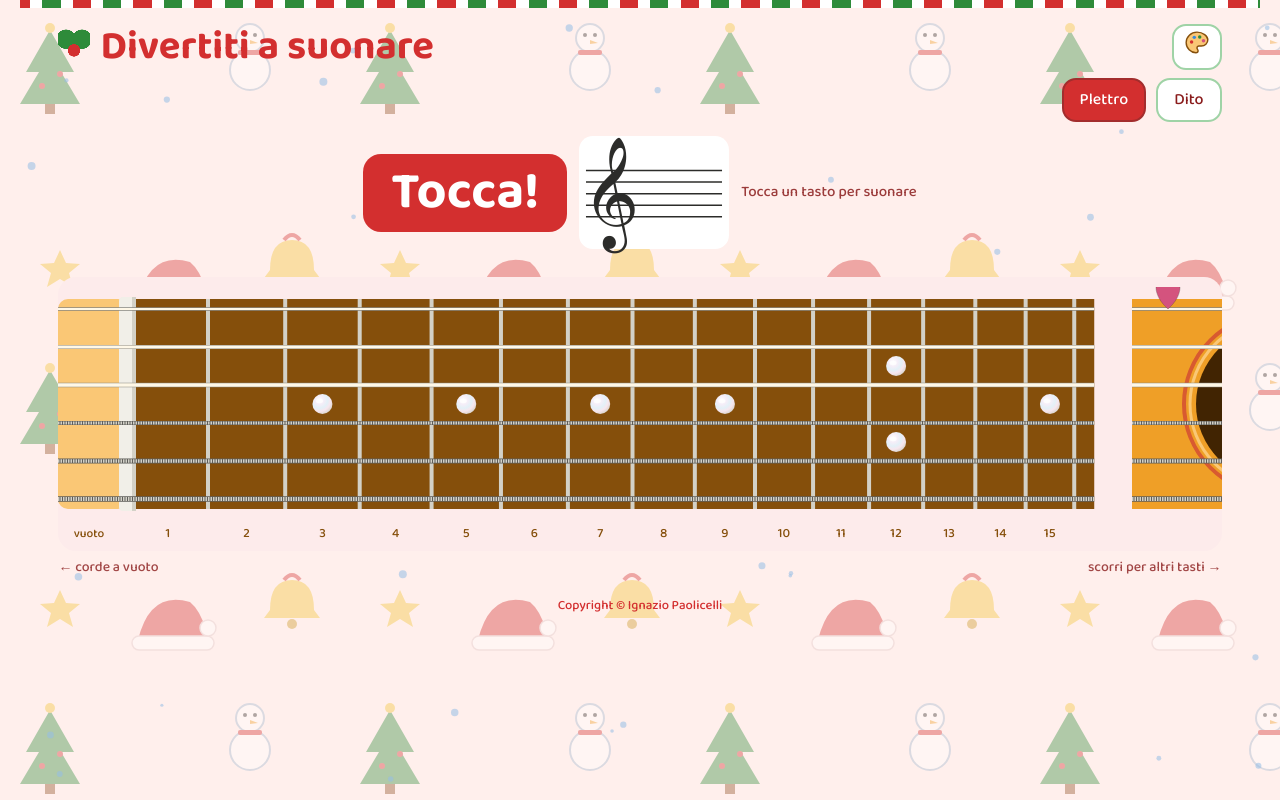
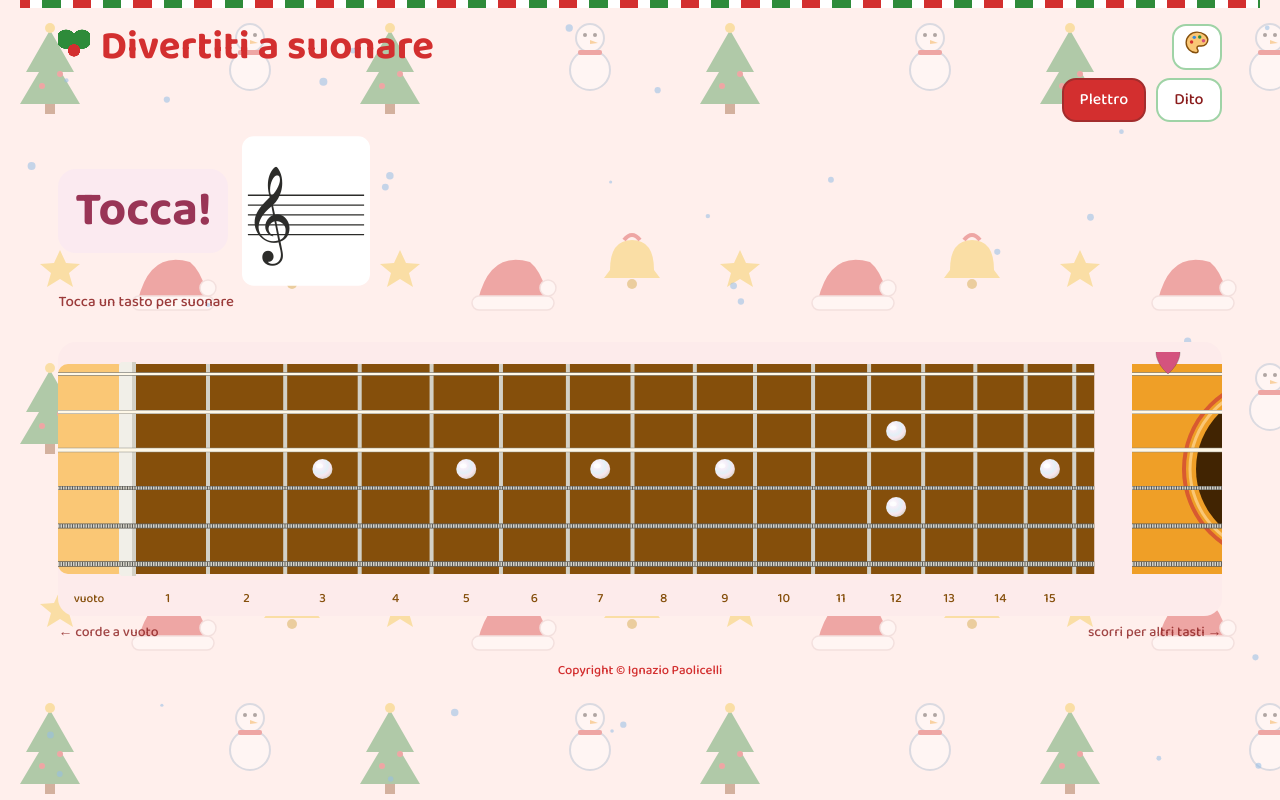
Before and after one commit to Rhk93/Prova-a-suonare-, a plain HTML site: page index.html in a window 1280 px wide. Drawn offline with Linux system fonts and the light colour scheme.

Commit message:
Add files via upload

```diff
--- a/index.html
+++ b/index.html
@@ -19,7 +19,7 @@
 body.neve #sn{display:block}
 body.neve #set{border-color:#D32F2F}
 body.neve .sel{background:#D32F2F;color:#FFFFFF;border-color:#A32D2D}
-body.neve #big{background:#D32F2F;color:#FFFFFF!important}
+body.neve #big{width:170px;height:84px;display:flex;align-items:center;justify-content:center;white-space:nowrap;font-size:48px;font-weight:700;color:#993556;background:#FBEAF0;border-radius:18px;transition:transform .15s}
 body.neve h1::before{content:'';display:inline-block;width:.8em;height:.8em;margin-right:.25em;vertical-align:-.05em;background:radial-gradient(circle at 50% 70%,#D32F2F 0 22%,transparent 23%),radial-gradient(circle at 25% 35%,#2E8B3A 0 30%,transparent 31%),radial-gradient(circle at 75% 35%,#2E8B3A 0 30%,transparent 31%)}
 body.neve footer{color:#D32F2F;opacity:1}
 main{position:relative;z-index:1}
@@ -31,10 +31,10 @@ h1{margin:0;font-size:clamp(26px,5vw,40px);line-height:1.05;color:var(--acc);fon
 button{font:inherit;color:var(--ink);background:var(--card);border:2px solid var(--line);border-radius:14px;min-height:44px;padding:4px 16px;cursor:pointer}
 button:focus-visible,input:focus-visible{outline:3px solid var(--acc);outline-offset:2px}
 .sel{background:#FBEAF0;color:#993556;border-color:var(--acc)}
-#nota{display:flex;align-items:center;justify-content:center;gap:12px;margin:14px 0;min-height:70px;flex-wrap:wrap}
+#nota{display:grid;grid-template-columns:170px 128px;grid-template-rows:150px 24px;gap:4px 14px;align-items:center;justify-content:start;margin:14px 0}
 #big{font-size:clamp(36px,8vw,52px);font-weight:700;color:#993556;background:#FBEAF0;border-radius:18px;padding:0 28px;transition:transform .15s}
 .pop{transform:scale(1.18)}
-#info{font-size:15px;opacity:.85}
+#info{grid-column:1/3;height:24px;line-height:24px;white-space:nowrap;overflow:hidden;font-size:15px;opacity:.85}
 #box{margin-top:28px;display:flex;border-radius:18px;background:var(--soft);padding:10px 0;overflow:hidden}
 #wrap{flex:1;overflow-x:auto;-webkit-overflow-scrolling:touch}
 .hint{display:flex;justify-content:space-between;font-size:14px;margin-top:6px;opacity:.8}
@@ -61,7 +61,7 @@ footer{text-align:center;font-size:13px;opacity:.7;margin-top:18px}
 <div class="row" id="cols"><b>Colore del plettro</b></div>
 <label class="ck"><input type="checkbox" id="lab" checked> Nome della nota sul tasto</label>
 </div>
-<div id="nota"><span id="big">Tocca!</span><svg id="stf" viewBox="0 50 130 98" width="150" height="113" style="overflow:visible" aria-label="La nota sul pentagramma"></svg><span id="info">Tocca un tasto per suonare</span></div>
+<div id="nota"><span id="big">Tocca!</span><svg id="stf" viewBox="0 20 130 152" width="128" height="150" aria-label="La nota sul pentagramma"></svg><span id="info">Tocca un tasto per suonare</span></div>
 <div id="box"><div id="wrap"><svg id="fb" width="1100" height="250" style="display:block"></svg></div><svg id="pn" width="90" height="250" style="display:block;flex:none"></svg></div>
 <div class="hint"><span>← corde a vuoto</span><span>scorri per altri tasti →</span></div>
 <footer>Copyright © Ignazio Paolicelli</footer>
@@ -139,7 +139,7 @@ let ctx;
 function play(m){try{ctx=ctx||new (window.AudioContext||window.webkitAudioContext)();if(ctx.state==='suspended')ctx.resume();const f=440*Math.pow(2,(m-69)/12),sr=ctx.sampleRate,len=Math.floor(sr*2.5),b=ctx.createBuffer(1,len,sr),d=b.getChannelData(0),p=Math.round(sr/f),r=new Float32Array(p);for(let i=0;i<p;i++)r[i]=Math.random()*2-1;for(let i=0;i<len;i++){const j=i%p,n=(j+1)%p;d[i]=r[j];r[j]=(r[j]+r[n])*0.497}const s=ctx.createBufferSource();s.buffer=b;s.connect(ctx.destination);s.start()}catch(e){}}
 const big=document.getElementById('big'),info=document.getElementById('info'),stf=document.getElementById('stf');
 const STP=[0,0,1,1,2,3,3,4,4,5,5,6],SH=[0,1,0,1,0,0,1,0,1,0,1,0];
-function staff(m,c){const B=120,K=5;let h='',y0=B-70,y1=B+28;for(let k=0;k<5;k++)h+='<line x1="6" x2="124" y1="'+(B-k*10)+'" y2="'+(B-k*10)+'" stroke="#2C2C2A" stroke-width="1.3"/>';h+='<text x="10" y="'+(B+9)+'" font-size="58" fill="#2C2C2A" font-family="Noto Music,Bravura,Segoe UI Symbol,serif">\u{1D11E}</text>';if(m!=null){const w=m+12,pc=w%12,pos=(Math.floor(w/12)-1)*7+STP[pc]-30,y=B-pos*K,x=80;for(let q=-2;q>=pos;q-=2)h+='<line x1="'+(x-13)+'" x2="'+(x+13)+'" y1="'+(B-q*K)+'" y2="'+(B-q*K)+'" stroke="#2C2C2A" stroke-width="1.3"/>';for(let q=10;q<=pos;q+=2)h+='<line x1="'+(x-13)+'" x2="'+(x+13)+'" y1="'+(B-q*K)+'" y2="'+(B-q*K)+'" stroke="#2C2C2A" stroke-width="1.3"/>';if(SH[pc])h+='<text x="'+(x-26)+'" y="'+(y+7)+'" font-size="20" font-weight="700" fill="'+c+'">#</text>';h+='<ellipse cx="'+x+'" cy="'+y+'" rx="7" ry="5" transform="rotate(-20 '+x+' '+y+')" fill="'+c+'"/>';const up=pos<4;y0=Math.min(y0,up?y-41:y-14);y1=Math.max(y1,up?y+12:y+41);h+='<line x1="'+(up?x+6.5:x-6.5)+'" x2="'+(up?x+6.5:x-6.5)+'" y1="'+y+'" y2="'+(up?y-35:y+35)+'" stroke="'+c+'" stroke-width="1.8"/>'}const S2=1.15;stf.setAttribute('viewBox','0 '+y0+' 130 '+(y1-y0));stf.setAttribute('width',Math.round(130*S2));stf.setAttribute('height',Math.round((y1-y0)*S2));stf.innerHTML='<rect x="0" y="'+y0+'" width="130" height="'+(y1-y0)+'" rx="12" fill="#FFFFFF"/>'+h}
+function staff(m,c){const B=120,K=5;let h='',y0=B-70,y1=B+28;for(let k=0;k<5;k++)h+='<line x1="6" x2="124" y1="'+(B-k*10)+'" y2="'+(B-k*10)+'" stroke="#2C2C2A" stroke-width="1.3"/>';h+='<text x="10" y="'+(B+9)+'" font-size="58" fill="#2C2C2A" font-family="Noto Music,Bravura,Segoe UI Symbol,serif">\u{1D11E}</text>';if(m!=null){const w=m+12,pc=w%12,pos=(Math.floor(w/12)-1)*7+STP[pc]-30,y=B-pos*K,x=80;for(let q=-2;q>=pos;q-=2)h+='<line x1="'+(x-13)+'" x2="'+(x+13)+'" y1="'+(B-q*K)+'" y2="'+(B-q*K)+'" stroke="#2C2C2A" stroke-width="1.3"/>';for(let q=10;q<=pos;q+=2)h+='<line x1="'+(x-13)+'" x2="'+(x+13)+'" y1="'+(B-q*K)+'" y2="'+(B-q*K)+'" stroke="#2C2C2A" stroke-width="1.3"/>';if(SH[pc])h+='<text x="'+(x-26)+'" y="'+(y+7)+'" font-size="20" font-weight="700" fill="'+c+'">#</text>';h+='<ellipse cx="'+x+'" cy="'+y+'" rx="7" ry="5" transform="rotate(-20 '+x+' '+y+')" fill="'+c+'"/>';const up=pos<4;y0=Math.min(y0,up?y-41:y-14);y1=Math.max(y1,up?y+12:y+41);h+='<line x1="'+(up?x+6.5:x-6.5)+'" x2="'+(up?x+6.5:x-6.5)+'" y1="'+y+'" y2="'+(up?y-35:y+35)+'" stroke="'+c+'" stroke-width="1.8"/>'}stf.innerHTML='<rect x="0" y="20" width="130" height="152" rx="12" fill="#FFFFFF"/>'+h}
 staff(null);
 S.forEach((s,i)=>{for(let f=0;f<=F;f++){const cx=(X[f]+X[f+1])/2,cy=T+G*i,g=el('g',{style:'cursor:pointer'});el('rect',{x:X[f],y:cy-G/2,width:X[f+1]-X[f],height:G,fill:'#ffffff','fill-opacity':0.001},g);const dot=el('ellipse',{cx:cx,cy:cy,rx:0,ry:0,fill:s.d},g);const tx=el('text',{x:cx,y:cy+5,'text-anchor':'middle','font-size':15,'font-weight':700,fill:'#ffffff','pointer-events':'none'},g);let tm;g.addEventListener('click',()=>{const m=s.m+f,nm=N[m%12],sy=st[i].y;pk.style.transition='none';mv(cfg.t==='d'?sy+18:sy-16);pk.getBoundingClientRect();pk.style.transition='';mv(sy);setTimeout(()=>{play(m);st[i].xs=X[f+1];st[i].t0=performance.now();if(!run){run=true;requestAnimationFrame(loop)}},90);clearTimeout(tm);if(cfg.l){dot.setAttribute('rx',nm.length>2?25:20);dot.setAttribute('ry',16);tx.textContent=nm}else{dot.setAttribute('rx',14);dot.setAttribute('ry',14);tx.textContent=''}tm=setTimeout(()=>{dot.setAttribute('rx',0);dot.setAttribute('ry',0);tx.textContent=''},550);big.textContent=nm;big.style.color=s.d;staff(m,s.d);big.classList.add('pop');setTimeout(()=>big.classList.remove('pop'),150);info.textContent='corda '+(i+1)+' · '+(f?'tasto '+f:'a vuoto')})}});
 }
```
